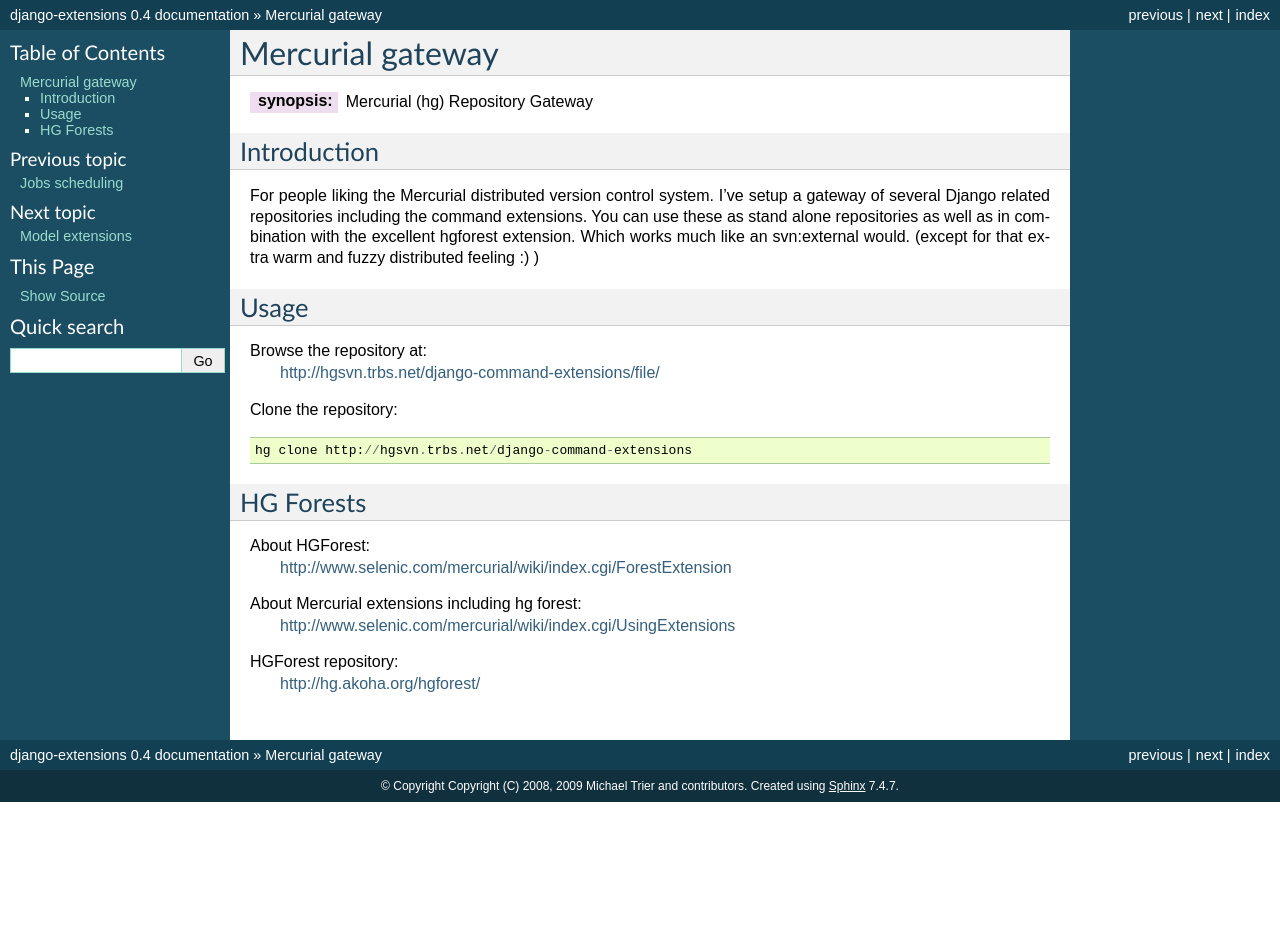
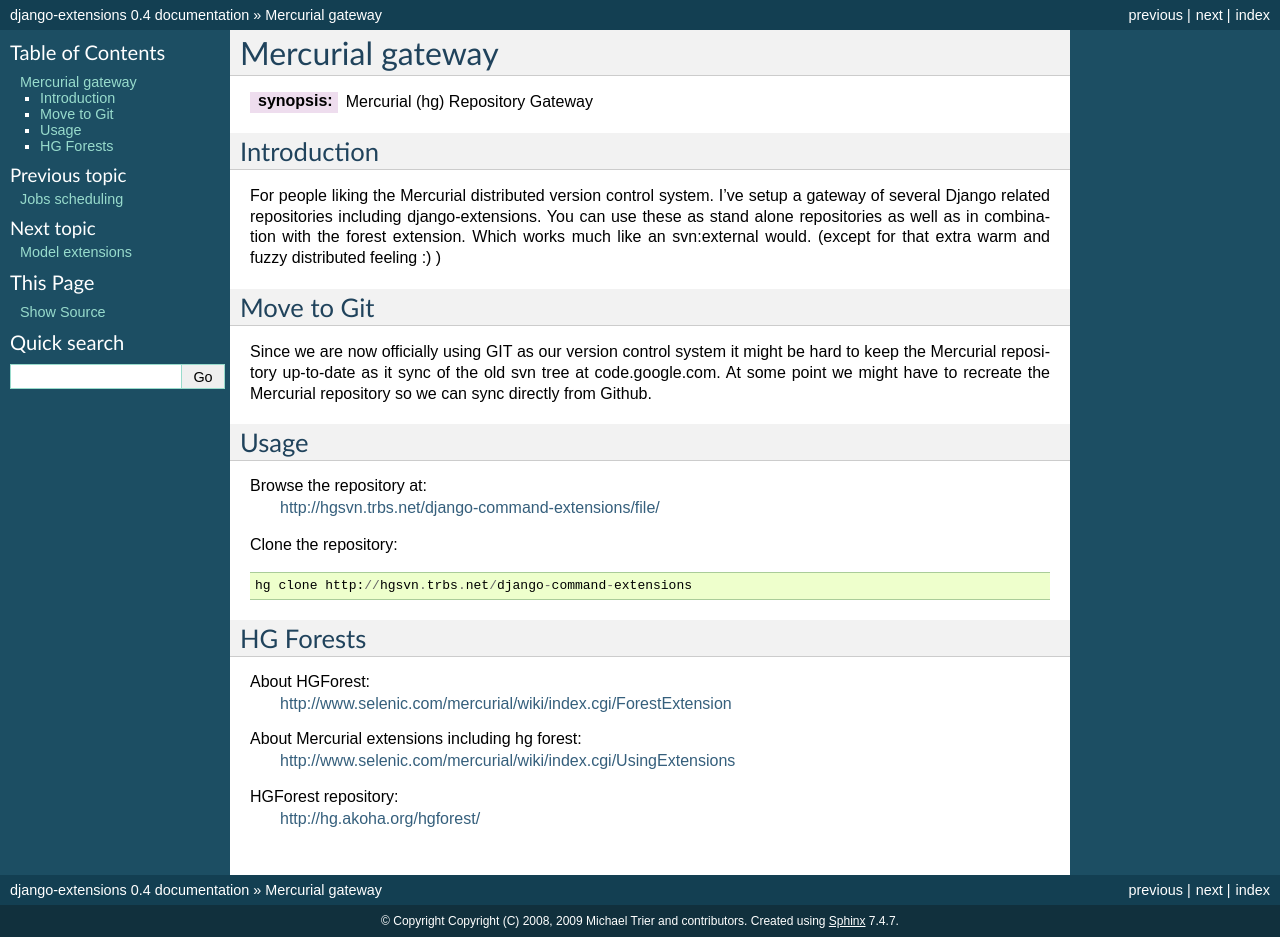
Before and after one commit to smartdevcode/django-extensions, a Sphinx documentation site: the page built from docs/mercurial_gateway.rst, in a window 1280 px wide. Built offline with Sphinx 7.4.7, drawn with Linux system fonts in a browser that asks for light colours; before the commit the page ends 900 px from its top, so only the background shows below that.

Commit message:
added little explanation about git in the mercurial gateway docs.

```diff
--- a/docs/mercurial_gateway.rst
+++ b/docs/mercurial_gateway.rst
@@ -8,12 +8,18 @@ Introduction
 ------------
 
 For people liking the Mercurial distributed version control system. I've setup
-a gateway of several Django related repositories including the command
-extensions. You can use these as stand alone repositories as well as in
-combination with the excellent hgforest extension. Which works much like an
-svn:external would. (except for that extra warm and fuzzy distributed
-feeling :) )
+a gateway of several Django related repositories including django-extensions.
+You can use these as stand alone repositories as well as in combination with
+the forest extension. Which works much like an svn:external would.
+(except for that extra warm and fuzzy distributed feeling :) )
 
+Move to Git
+-----------
+
+Since we are now officially using GIT as our version control system it might
+be hard to keep the Mercurial repository up-to-date as it sync of the old svn
+tree at code.google.com. At some point we might have to recreate the Mercurial
+repository so we can sync directly from Github.
 
 Usage
 -----
```
Also changed, not shown: 1 other file.
